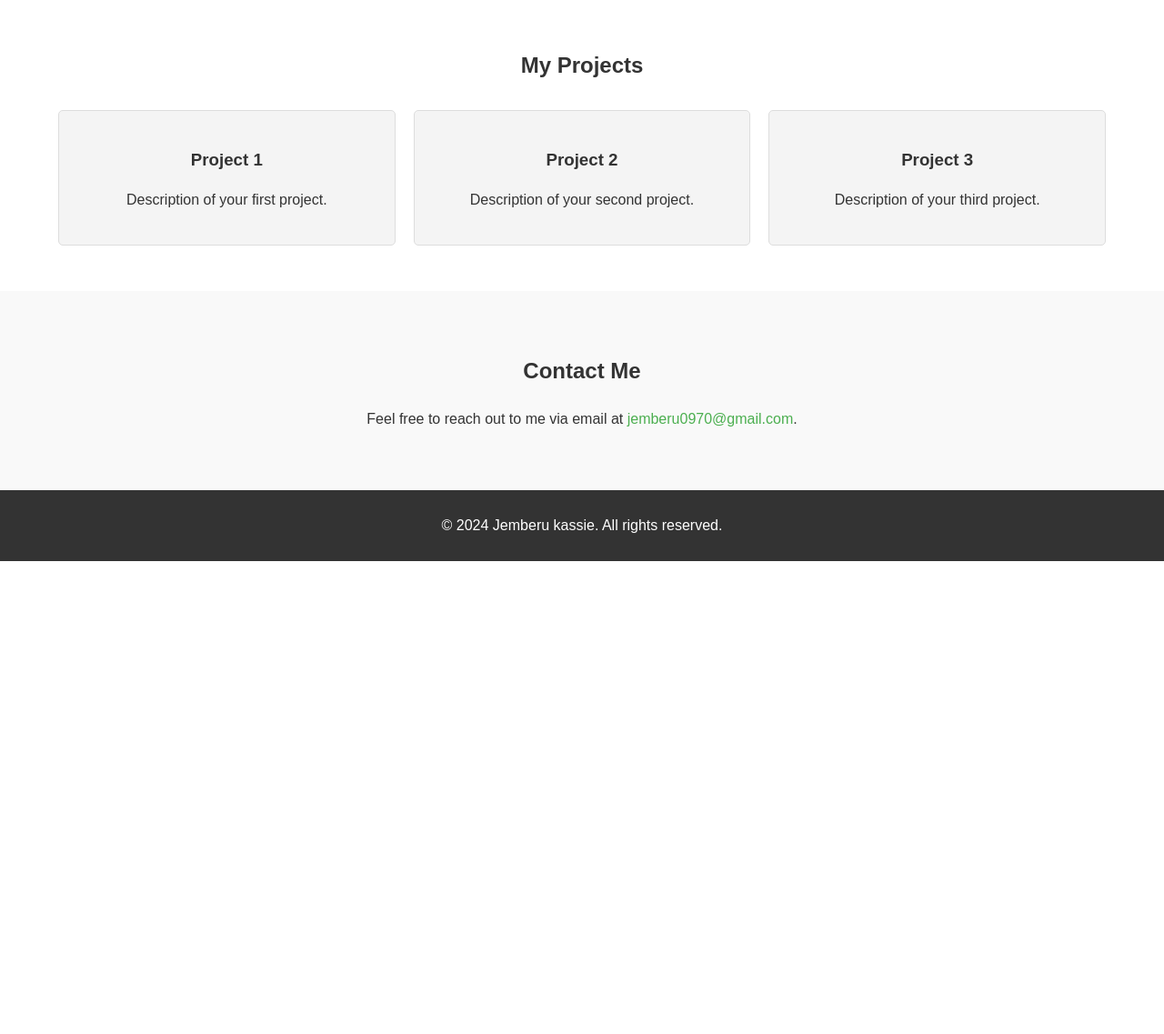
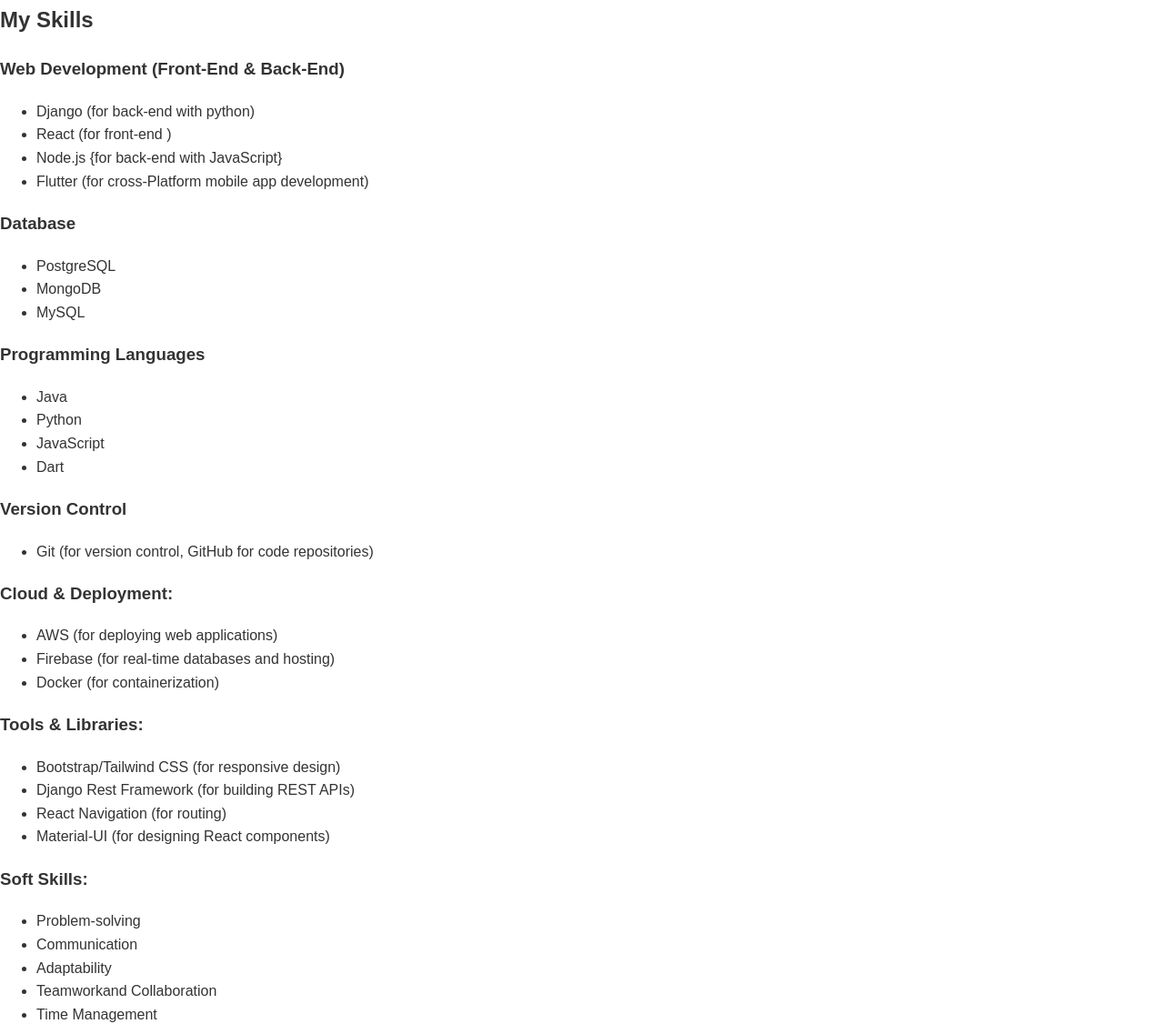
Before and after one commit to jenberu/InterTecHub-My-Portfolio, a plain HTML site: page index.html in a window 1280 px wide. Shown: the part 995-2132 px from the top of the page at 91% size. Before the commit the page ends 1612 px from the top, so only its background shows below. Drawn offline with Linux system fonts and the light colour scheme.

Commit message:
skkils section added

```diff
--- a/index.html
+++ b/index.html
@@ -68,6 +68,74 @@
       </div>
     </div>
   </section>
+  <!-- Skills Section -->
+  <section id="skills" class="skills">
+  <h1> My Skills</h1>
+  <div class="Skills_container">
+    <div class="web_dev_skills">
+      <h3>Web Development (Front-End & Back-End)</h3>
+      <ul>
+        <li>Django (for back-end with python)</li>
+        <li>React (for front-end )</li>
+        <li>Node.js {for back-end  with JavaScript}</li>
+        <li>Flutter (for cross-Platform mobile app development)</li>
+      </ul>
+    </div>
+    <div class="database_skills">
+
+      <h3>Database </h3>
+      <ul>
+        <li>PostgreSQL</li>
+        <li>MongoDB</li>
+        <li>MySQL</li>
+      </ul>
+      </div>
+      <div class="programming_skills">
+      <h3>Programming Languages</h3>
+      <ul>
+        <li>Java</li>
+        <li>Python</li>
+        <li>JavaScript</li>
+        <li>Dart</li>
+      </ul>
+      </div>
+      <div class="version_control_skills">
+      <h3>Version Control </h3>
+      <ul>
+        <li>Git (for version control, GitHub for code repositories)</li>
+
+      </ul>
+      </div>
+      <div class="cloud_skills">
+      <h3>Cloud & Deployment:</h3>
+      <ul>
+        <li>AWS (for deploying web applications)</li>
+        <li>Firebase (for real-time databases and hosting)</li>
+        <li>Docker (for containerization)</li>
+      </ul>
+      </div>
+      <div class="tools_skills">
+      <h3>Tools & Libraries:</h3>
+      <ul>
+       <li>Bootstrap/Tailwind CSS (for responsive design)</li>
+        <li>Django Rest Framework (for building REST APIs)</li>
+        <li>React Navigation (for routing)</li>
+        <li>Material-UI (for designing React components)</li>
+        </ul>
+        </div>
+        <div class="soft_skills">
+        <h3>Soft Skills:</h3>
+        <ul>
+        <li>Problem-solving</li>
+        <li>Communication</li>
+        <li>Adaptability</li>
+        <li>Teamworkand Collaboration</li>
+        <li>Time Management</li>
+
+        </ul>
+        </div>
+</div>
+  </section>
 
   <!-- Past Projects Section -->
   <section class="projects">
```
